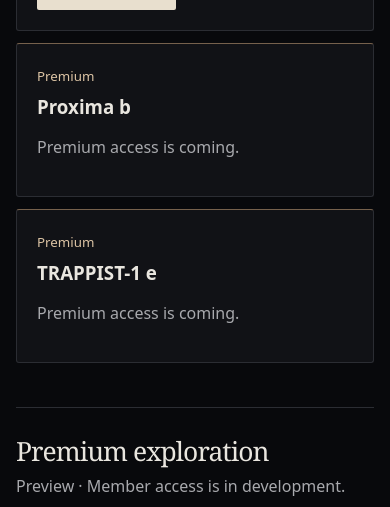
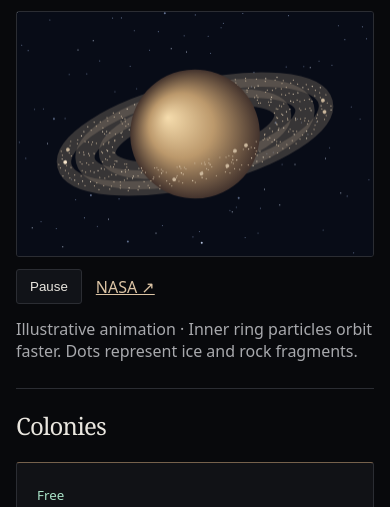
Before and after one commit to mahm1t/kozmos, a plain HTML site: page index.html in a window 390 px wide. Shown: the part 1820-2327 px from the top of the page. Drawn offline with Linux system fonts and the light colour scheme.

Commit message:
Publish the animated exploration section

```diff
--- a/index.html
+++ b/index.html
@@ -11,11 +11,12 @@ body{background:var(--ink);color:var(--paper);font-family:system-ui,sans-serif}m
 .hero{position:relative;isolation:isolate;overflow:hidden;min-height:clamp(460px,70vh,730px);padding:clamp(26px,6vw,85px);margin:0 0 48px;border:1px solid var(--line);border-radius:3px;background:#100e10;justify-content:center}.hero::after{content:'';position:absolute;inset:0;z-index:-1;background:linear-gradient(90deg,#09090df0 0%,#09090da0 33%,#09090d14 74%),linear-gradient(0deg,#09090df0,transparent 24%)}.hero-photo{position:absolute;z-index:-2;inset:0;width:100%;height:100%;object-fit:cover;object-position:67% center}.hero h1{font-family:Georgia,'Times New Roman',serif;font-size:clamp(2.5rem,7.5vw,7.1rem);font-weight:400;line-height:.99;letter-spacing:-.057em;max-width:11ch}.hero p{font-size:clamp(.93rem,1.5vw,1.16rem);color:#ddd5ca;max-width:34ch;margin:20px 0 25px}.hero-credit{position:absolute;inset-inline-start:clamp(26px,6vw,85px);bottom:17px;max-width:80%;color:#d7cec1;font-size:.64rem;line-height:1.35}.hero .entry,.entry{border-radius:2px;background:#e8dfce;color:#191615;border:1px solid transparent}.entry:hover{background:#fff5e6}h2{font-family:Georgia,'Times New Roman',serif;font-weight:400;letter-spacing:-.035em}
 #explore{padding-bottom:25px;border-bottom:1px solid var(--line)}canvas,aside,.atlas{border-radius:3px;border-color:var(--line);background:#0d0f13}aside p,p{color:var(--muted)}button,select{background:#111318;border-color:var(--line);color:var(--paper);border-radius:3px}button[aria-pressed=true]{background:#ddd2c0;color:#151416}.controls input{accent-color:#d7bf9d}.colonies article,.premium-grid details{border:1px solid var(--line);border-radius:3px;background:#111216}.colonies article{border-top-color:#76614c}.colonies small,.premium-grid small{color:var(--warm)}.premium-grid summary{background:#111216;border-bottom:1px solid transparent;min-height:102px;padding-inline-end:40px}.premium-grid details[open] summary{border-bottom-color:var(--line);margin-bottom:14px}.premium-grid summary::after{border:0;color:var(--warm)}.premium-grid a,.atlas a{color:var(--warm)}.premium{border-top:1px solid var(--line);padding-top:25px}.premium h2{color:var(--paper)}
 @media(max-width:600px){body>header{flex-wrap:wrap;gap:12px}body>header nav{order:3;width:100%;margin:0}.hero{min-height:500px}.hero::after{background:linear-gradient(0deg,#09090df5 0%,#09090da0 50%,#09090d22 100%)}.hero{justify-content:flex-end;padding-bottom:80px}.hero-photo{object-position:65% center}}
+.dynamics{padding:26px 0;border-bottom:1px solid var(--line)}.dynamics h2{font-size:clamp(1.75rem,5vw,3rem);margin:0}.dynamics canvas{height:auto;aspect-ratio:2/1;cursor:default}.dynamics footer{display:flex;gap:14px;align-items:center;flex-wrap:wrap;margin-top:12px}.dynamics a{color:var(--warm)}.dynamics output{color:var(--muted)}@media(max-width:600px){.dynamics canvas{aspect-ratio:1.45}}
 </style>
 <header><strong>KOZMOS</strong><nav aria-label="KOZMOS"><a id="nav-explore" href="#explore">Güneş Sistemi</a><a href="#premium">Premium</a></nav><select id="language" aria-label="Dil / Language"></select></header>
 <main><section class="hero"><img class="hero-photo" src="https://cdn.esawebb.org/archives/images/screen/potm2208a.jpg" alt="" fetchpriority="high"><h1 id="heading">Yörüngeleri keşfet.</h1><p id="instructions">Sahneyi döndürmek için sürükle. Bir gezegen seçerek ayrıntılarını gör.</p>
 <a class="entry" id="enter" href="#explore"></a><a class="hero-credit" href="https://esawebb.org/images/potm2208a/">M74 · ESA/Webb, NASA &amp; CSA, J. Lee / PHANGS-JWST · J. Schmidt</a></section><section id="explore"><div class="controls"><button id="orbit" type="button"></button><button id="close" type="button"></button><button id="aerial" type="button"></button><button id="interior" type="button"></button><button id="rings" type="button" hidden></button><input id="zoom" type="range" min="100" max="250" step="5" value="100"></div><div class="layout"><div class="viewer"><canvas aria-label="Güneş sistemi yörüngelerinin üç boyutlu görünümü"></canvas><figure class="atlas" id="atlas" hidden><div class="atlas-image"><img id="mission-image" alt=""><div id="cutaway" class="cutaway" hidden role="img"></div></div><figcaption><span id="mission-credit"></span> <a id="mission-source" target="_blank" rel="noopener">NASA ↗</a><span id="mission-status" role="status"></span></figcaption></figure></div><aside aria-live="polite"><small id="selected-label">SEÇİLİ GEZEGEN</small><h2 id="name"></h2><p id="info"></p></aside></div>
-<nav id="planets" aria-label="Gezegenler"></nav><button id="motion" type="button">Hareketi durdur</button> <button id="reset" type="button">Görünümü sıfırla</button><p><small id="scale-note">Gezegen boyutları, mesafeler ve hareket hızları keşif için stilize edilmiştir.</small></p></section><section><h2 id="colony-heading"></h2><div class="colonies"><article><small id="free"></small><h3 id="solar-title"></h3><a class="entry" id="solar-enter" href="#explore"></a></article><article><small>Premium</small><h3>Proxima b</h3><p id="locked-one"></p></article><article><small>Premium</small><h3>TRAPPIST-1 e</h3><p id="locked-two"></p></article></div></section><section id="premium" class="premium" aria-labelledby="premium-heading"><header><h2 id="premium-heading">Premium keşifler</h2><p id="premium-status">Önizleme · Üye erişimi hazırlık aşamasında.</p></header><div class="premium-grid" id="premium-grid"></div></section></main>
+<nav id="planets" aria-label="Gezegenler"></nav><button id="motion" type="button">Hareketi durdur</button> <button id="reset" type="button">Görünümü sıfırla</button><p><small id="scale-note">Gezegen boyutları, mesafeler ve hareket hızları keşif için stilize edilmiştir.</small></p></section><section id="dynamics" class="dynamics"><h2 id="dynamics-heading">Hareketli keşif</h2><div class="controls" id="event-controls"></div><canvas id="event-sky" aria-describedby="event-note"></canvas><footer><button id="event-motion" type="button"></button><a id="event-source" target="_blank" rel="noopener">NASA ↗</a><output id="event-note"></output></footer></section><section><h2 id="colony-heading"></h2><div class="colonies"><article><small id="free"></small><h3 id="solar-title"></h3><a class="entry" id="solar-enter" href="#explore"></a></article><article><small>Premium</small><h3>Proxima b</h3><p id="locked-one"></p></article><article><small>Premium</small><h3>TRAPPIST-1 e</h3><p id="locked-two"></p></article></div></section><section id="premium" class="premium" aria-labelledby="premium-heading"><header><h2 id="premium-heading">Premium keşifler</h2><p id="premium-status">Önizleme · Üye erişimi hazırlık aşamasında.</p></header><div class="premium-grid" id="premium-grid"></div></section></main>
 <script src="languages.js"></script><script src="exploration.js"></script><script src="scene.js?v=3"></script><script src="atlas.js?v=2"></script><script>
 const premiumEntries = [
   {art:'linear-gradient(145deg,#233a70,#3b2564,#0b132c)',url:'https://svs.gsfc.nasa.gov/4851/',
@@ -77,4 +78,4 @@ function updatePremium() {
 document.querySelector('#language').addEventListener('change',updatePremium);
 updatePremium();
 </script>
-</html>
+<script src="dynamics.js"></script></html>
```
